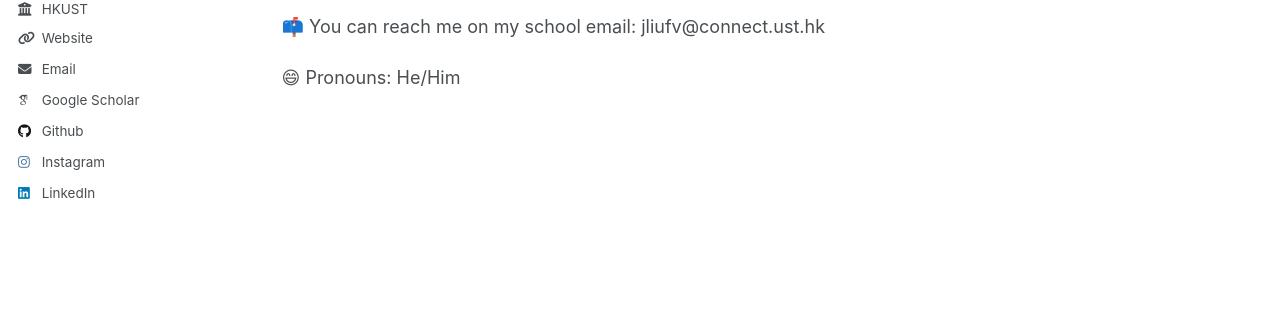
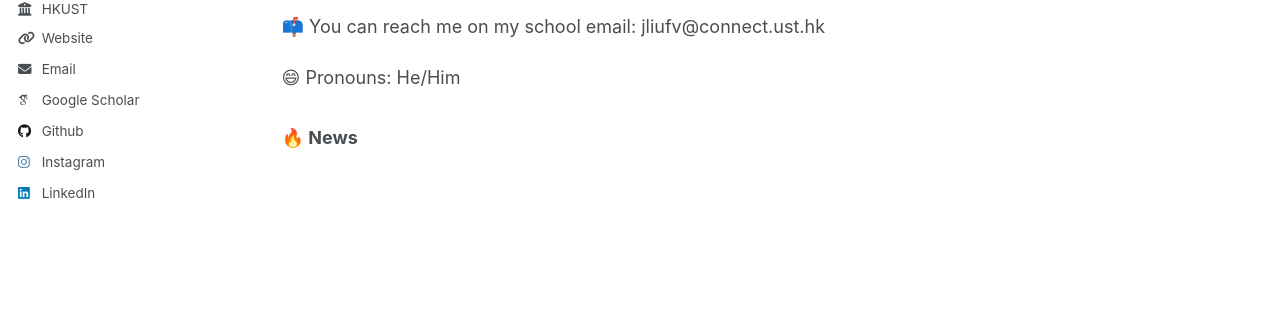
Before and after one commit to JiayuJeff/JiayuJeff.github.io, a Jekyll site: the page built from _pages/about.md, in a window 1280 px wide and 979 px high. Shown: the part 441-759 px from the top of the window. Built offline with Jekyll 4.4.1, drawn with Linux system fonts in a browser that asks for light colours; some web fonts are replaced.

Commit message:
Update about.md

```diff
--- a/_pages/about.md
+++ b/_pages/about.md
@@ -28,3 +28,12 @@ redirect_from:
 
 
 😄 Pronouns: He/Him
+
+
+
+
+
+
+
+
+### &#128293; News
```
